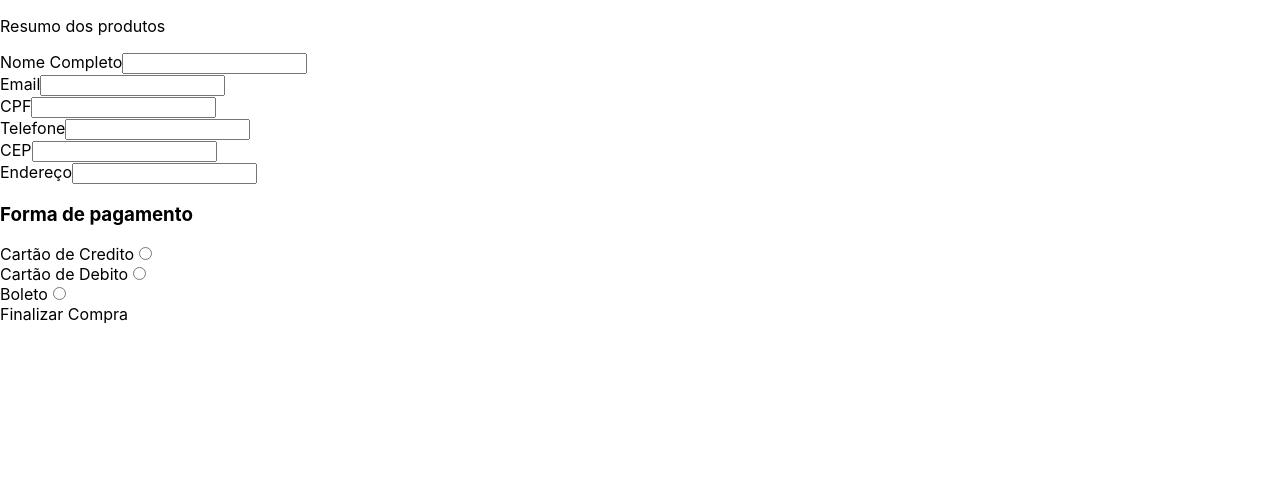
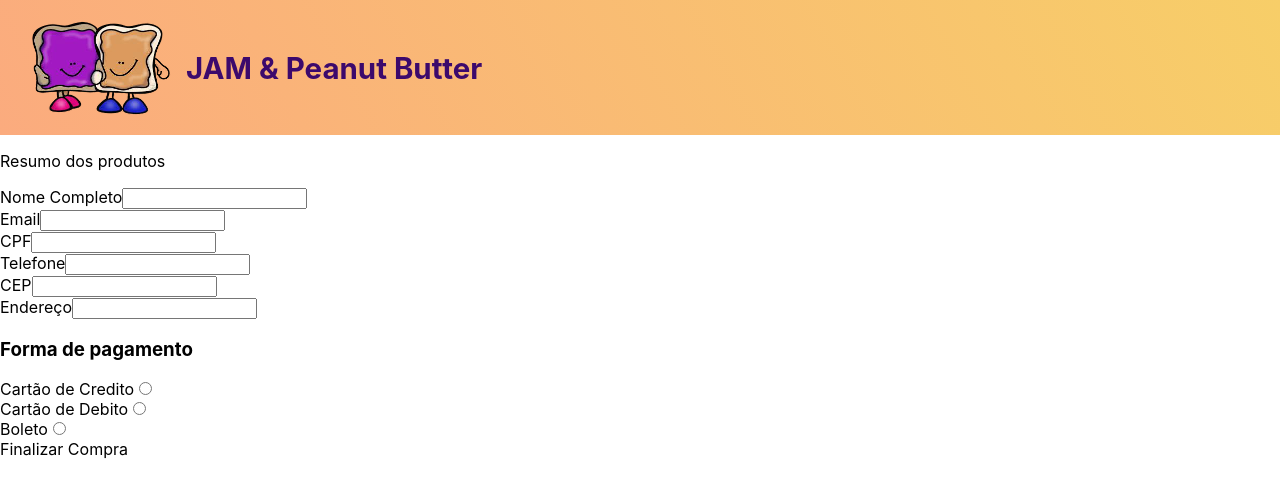
Before and after one commit to tryber/sd-04-project-frontend-online-store-07, a React (Create React App) app: page /checkout in a window 1280 px wide. Shown: the top 498 px of the page. Built offline with nearby package versions, Linux system fonts and the light colour scheme.

Commit message:
Começando pagina de checkout

```diff
--- a/src/pages/Checkout.js
+++ b/src/pages/Checkout.js
@@ -1,10 +1,22 @@
 import React from 'react';
 import UserInfo from '../components/checkout/UserInfo';
 import FormInput from '../components/_general/FormInput';
+import logo from '../media/Logo.png';
+import { Container, Header, NavBar } from '../style/style';
 
 class Checkout extends React.Component {
   render() {
     return (
+      <>
+        <Container>
+          <Header>
+            <NavBar>
+              <img src={logo} alt="logo" />
+              <h1>JAM & Peanut Butter</h1>
+            </NavBar>
+            <NavBar space />
+          </Header>
+        </Container>
       <div>
         <div>
           <p>Resumo dos produtos</p>
@@ -37,6 +49,7 @@ class Checkout extends React.Component {
           </buttom>
         </div>
       </div>
+      </>
     );
   }
 }
--- a/src/style/style.js
+++ b/src/style/style.js
@@ -25,6 +25,10 @@ export const NavBar = styled.nav`
     color: #3C096C;
     font-size: 2.3vw;
   }
+
+  ${props => props.space && css`
+    width: 55%;
+  `}
 
   ${props => props.cart && css`
       width: 5%;
```
